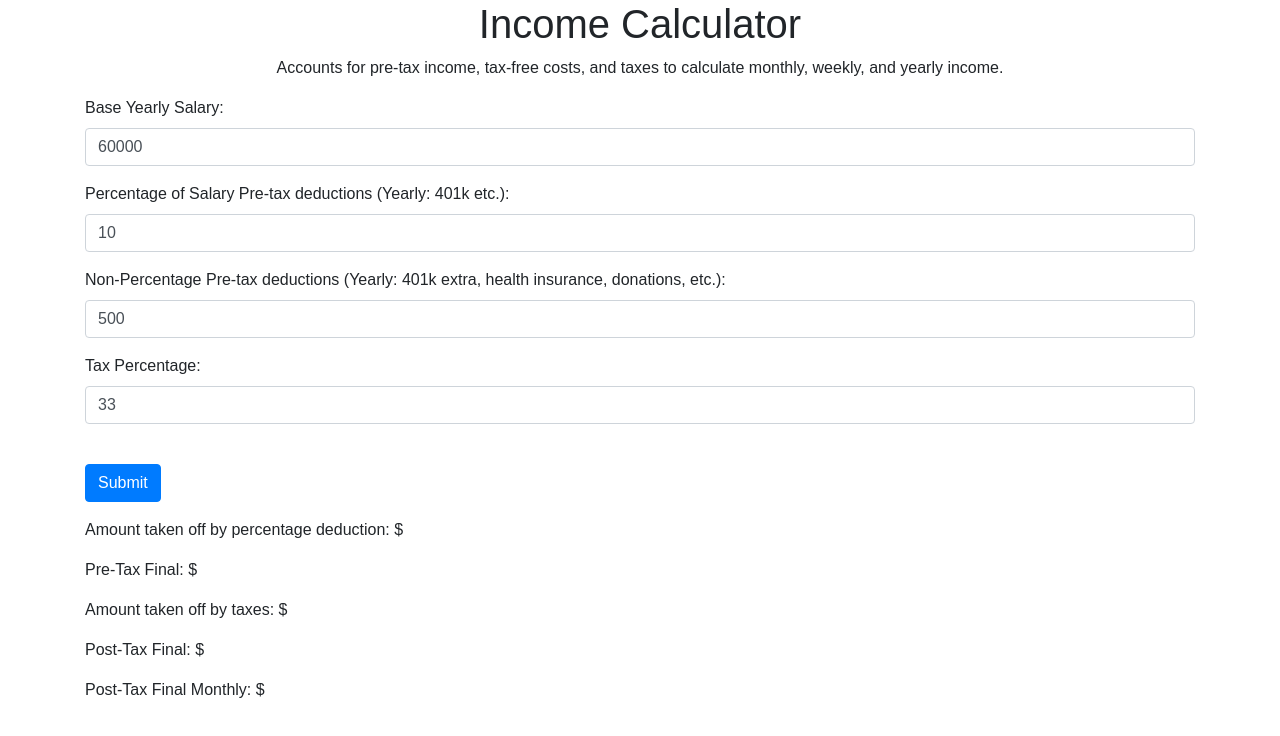
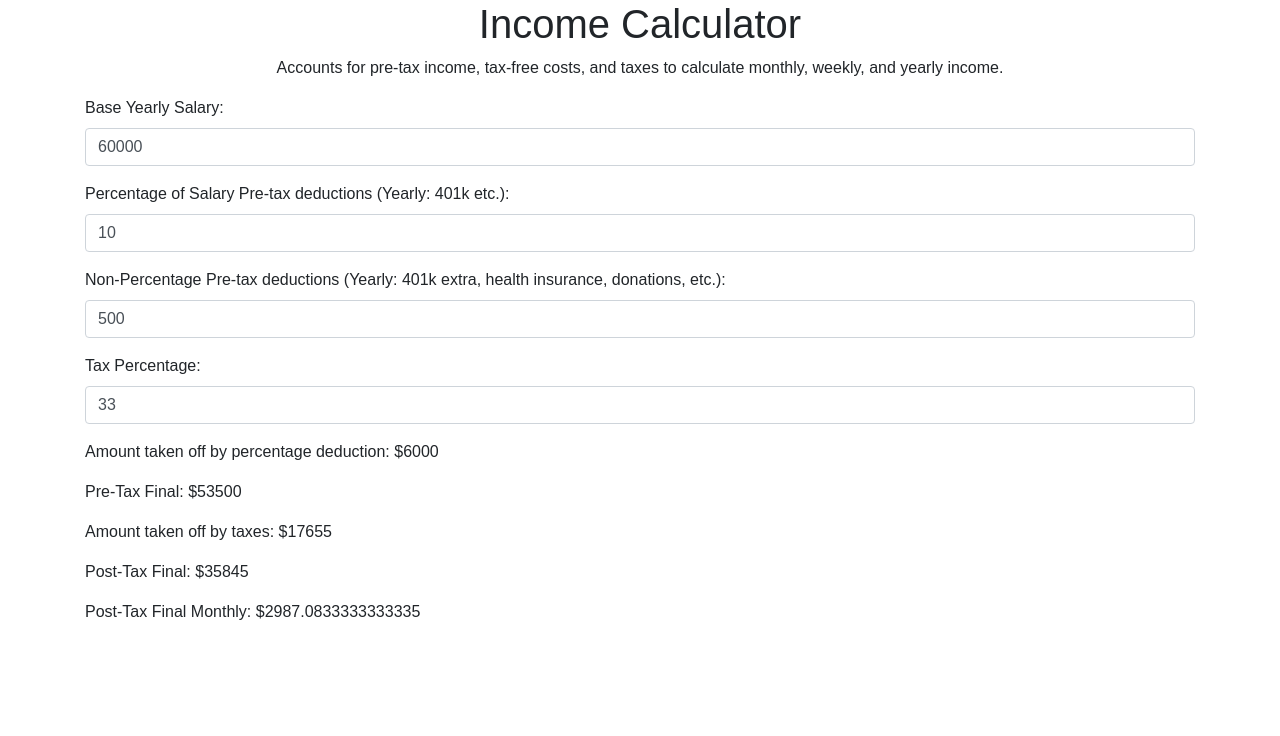
Before and after one commit to jtcanfield/income-calculator, a React (Create React App) app: page / in a window 1280 px wide. Shown: the top 736 px of the page. Built offline with nearby package versions, Linux system fonts and the light colour scheme.

Commit message:
add componentdidmount

```diff
--- a/src/App.js
+++ b/src/App.js
@@ -18,8 +18,8 @@ class App extends Component {
     this.submitform = this.submitform.bind(this)
   }
 
-  componentDidUpdate(){
-
+  componentDidMount(){
+    this.submitform();
   }
 
   updateFromField(stateKey) {
@@ -91,13 +91,6 @@ class App extends Component {
             onChange={this.updateFromField('tax_percentage')}
             value={this.state.tax_percentage}/>
           </div>
-          <br/>
-          <div className="form-group pull-right">
-            <button className="btn btn-primary btn-md"
-            type="button" onClick={this.submitform}>
-              Submit
-            </button>
-          </div>
         </form>
         <div>
           <p>Amount taken off by percentage deduction: ${this.state.pretax_percent_deduct}</p>
```
